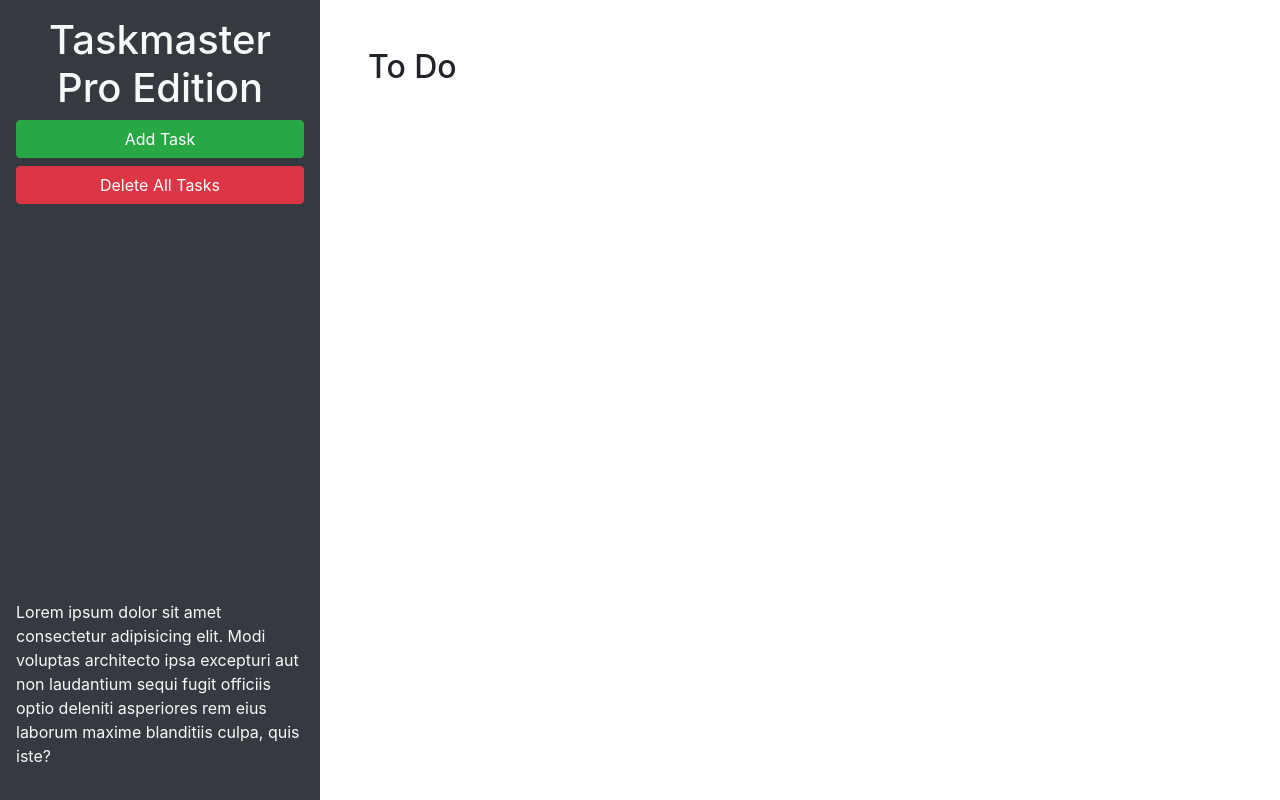
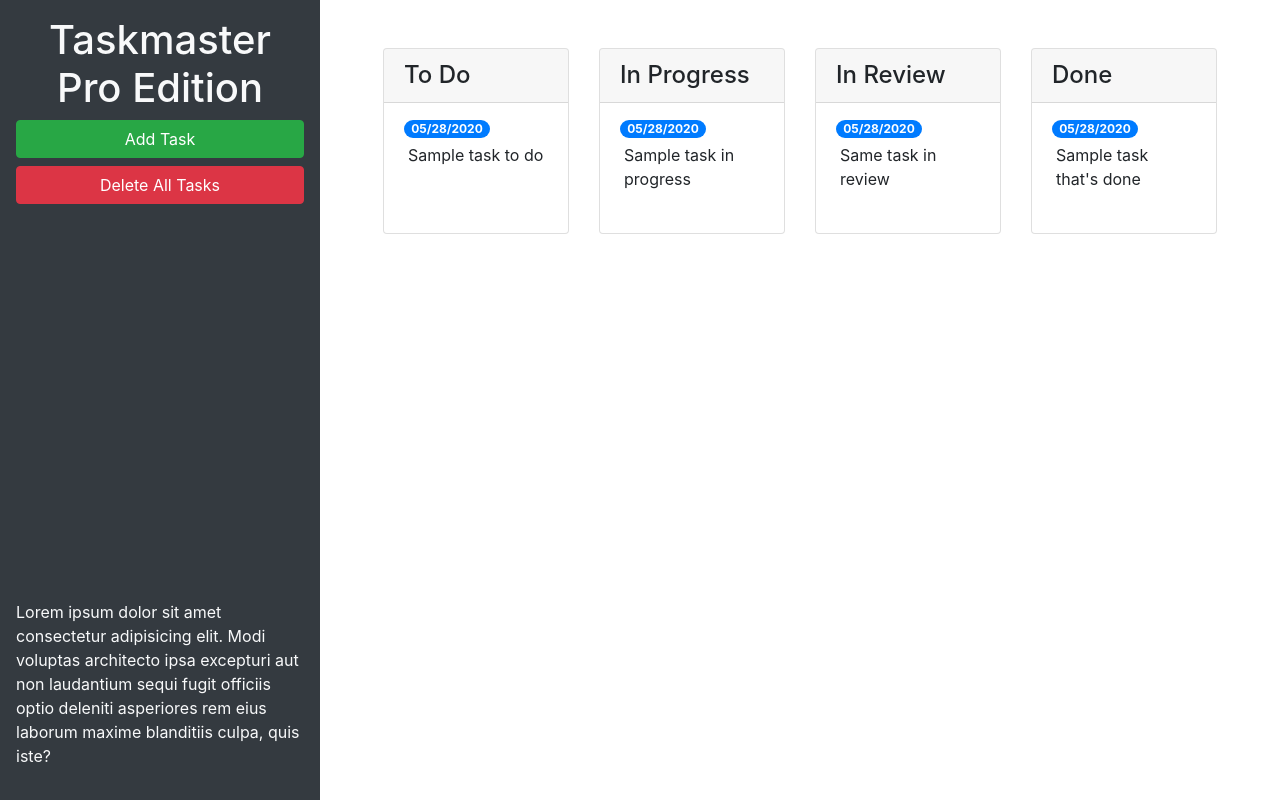
Before and after one commit to jackiem2/taskmaster-pro, a plain HTML site: page index.html in a window 1280 px wide. Drawn offline with nearby package versions, Linux system fonts and the light colour scheme.

Commit message:
added cards

```diff
--- a/index.html
+++ b/index.html
@@ -23,14 +23,62 @@
         laudantium sequi fugit officiis optio deleniti asperiores rem eius laborum maxime blanditiis culpa, quis iste?
       </p>
     </header>
-    <main class="col-12 col-lg-9">
-      <div class="m-5">
-        <h2>To Do</h2>
-        <ul id="list-toDo" class="list-group"> </ul>
+    <main class="col-12 col-lg-9 d-flex flex-column">
+      <div class="m-5 row justify-content-around">
+      <div class="col-12 col-md-6 col-xl-3 mb-3">
+        <div class="card">
+        <h4 class="card-header">To Do</h4>
+        <ul id="list-toDo" class="list-group list-group-flush">
+          <li class="list-group-item">
+            <span class="badge badge-primary badge-pill">05/28/2020</span>
+            <p class="m-1">Sample task to do</p>
+          </li>
+        </ul>
+        </div>
       </div>
-    </main>
-  </div>
 
+        <!--todo end-->
+        <!-- in progress start -->
+      <div class="col-12 col-md-6 col-xl-3 mb-3">
+        <div class="card">
+        <h4 class="card-header">In Progress</h4>
+        <ul id="list-inProgress" class="list-group list-group-flush">
+          <li class="list-group-item">
+            <span class="badge badge-primary badge-pill">05/28/2020</span>
+            <p class="m-1">Sample task in progress</p>
+          </li>
+        </ul>
+      </div>
+      </div>
+
+      <!-- in progress end -->
+      <!-- in review start -->
+      <div class="col-12 col-md-6 col-xl-3 mb-3">
+        <div class="card">
+        <h4 class="card-header">In Review</h4>
+        <ul id="list-inReview" class="list-group list-group-flush">
+          <li class="list-group-item">
+            <span class="badge badge-primary badge-pill">05/28/2020</span>
+            <p class="m-1">Same task in review</p>
+          </li>
+        </ul>
+      </div>
+      </div>
+
+
+      <!--in review end-->
+      <!-- done start-->
+      <div class="col-12 col-md-6 col-xl-3 mb-3">
+        <div class="card">
+        <h4 class="card-header">Done</h4>
+        <ul id="list-done" class="list-group list-group-flush">
+          <li class="list-group-item">
+            <span class="badge badge-primary badge-pill">05/28/2020</span>
+            <p class="m-1">Sample task that's done</p>
+          </li>
+        </ul>
+      </div>
+  </main>
   <!-- Modal -->
   <div class="modal fade" id="task-form-modal" tabindex="-1" role="dialog" aria-labelledby="task-form-modal"
     aria-hidden="true">
@@ -46,11 +94,11 @@
           <form>
             <div class="form-group">
               <label for="modalTaskDescription">Task description</label>
-              <textarea id="modalTaskDescription" rows="3"></textarea>
+              <textarea id="modalTaskDescription" rows="3" class="form-control"></textarea>
             </div>
             <div class="form-group">
               <label for="modalDueDate">Due date</label>
-              <input type="text" id="modalDueDate" placeholder="mm/dd/yyyy" autocomplete="off" />
+              <input type="text" class="form-control" id="modalDueDate" placeholder="mm/dd/yyyy" autocomplete="off" />
             </div>
           </form>
         </div>
```
